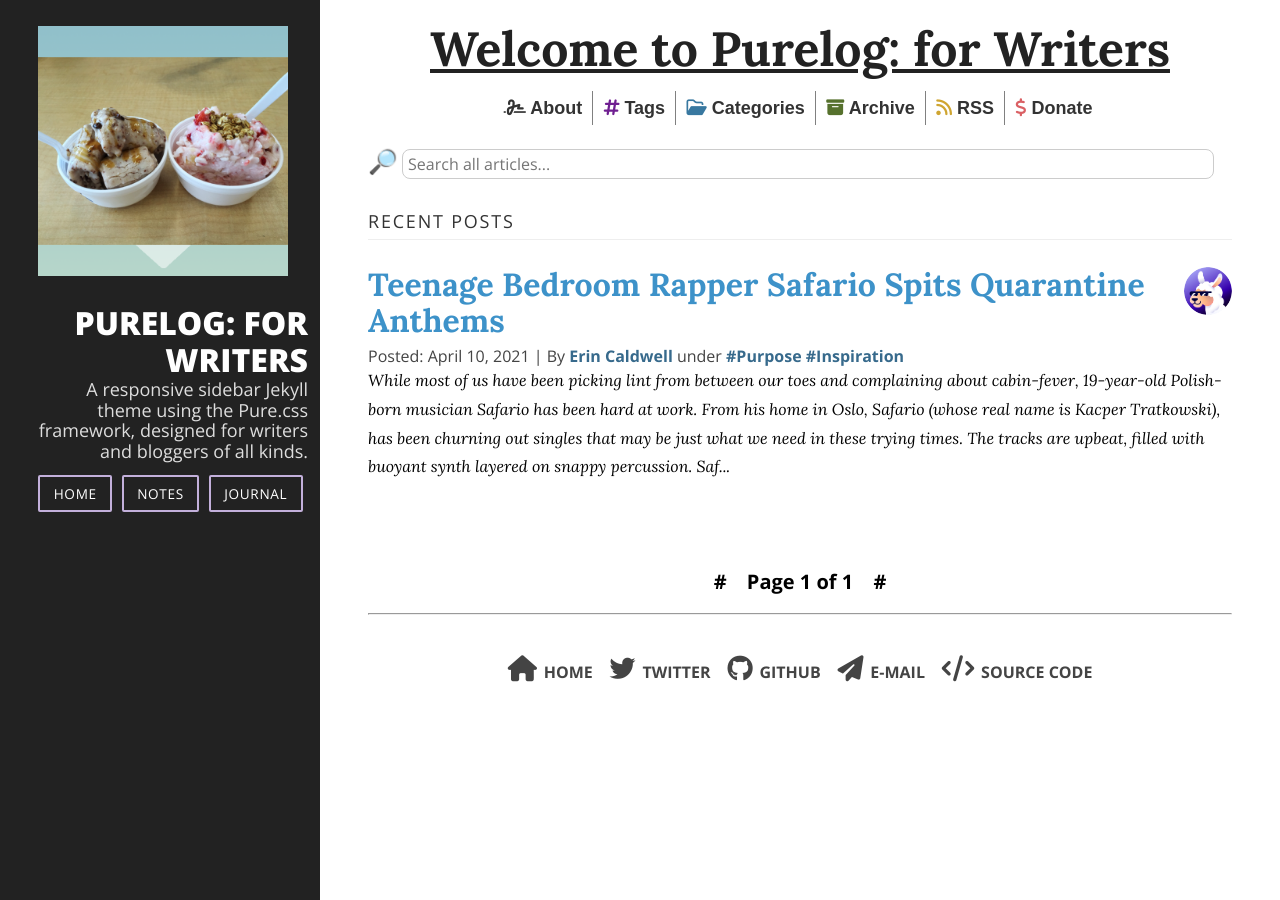
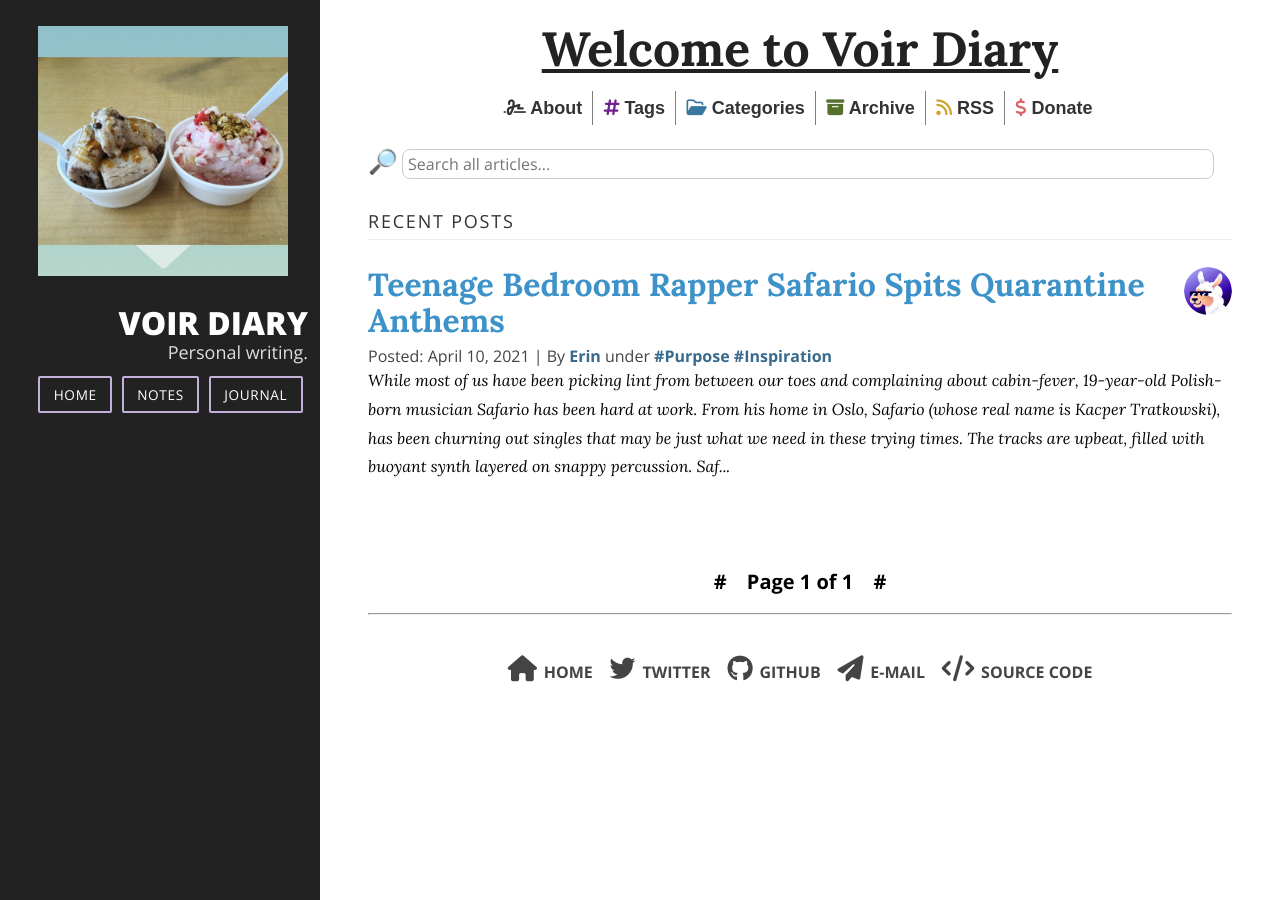
Before and after one commit to VoirDiary/JekyllTheme, a Jekyll site: the page built from index.html, in a window 1280 px wide. Built offline with Jekyll 4.4.1, drawn with Linux system fonts in a browser that asks for light colours; nearby versions of some CDN libraries; the list of posts is cut into pages by our own code.

Commit message:
Update _config.yml

```diff
--- a/_config.yml
+++ b/_config.yml
@@ -18,16 +18,15 @@
 # You can create any custom variable you would like, and they will be accessible
 # in the templates via {{ site.myvariable }}.
 
-title: "Purelog: for Writers"
-email: mail@brennanbrown.ca
+title: "Voir Diary"
+email: erin@voirdiary.com
 description: >- # this means to ignore newlines until "baseurl:"
-  A responsive sidebar Jekyll theme using the Pure.css framework,
-  designed for writers and bloggers of all kinds.
-baseurl: "/dairy" # the subpath of your site, e.g. /blog
+  Personal writing.
+baseurl: "/diary" # the subpath of your site, e.g. /blog
 url: "https://voirdiary.github.io" # the base hostname & protocol for your site, e.g. http://example.com
-repository: brennanbrown/purelog
-twitter: brennankbrown
-github: brennanbrown
+repository: VoirDiary/diary
+twitter: voirdiarrhea
+github: voirdiary
 
 header_image: assets/IMG_1663.PNG
 
@@ -35,13 +34,9 @@ google_analytics:
 comments: true
 disqus: purelog-jekyll
 
-author: Erin Caldwell
+author: Erin
 author_bio: >-
-  Hey there! 😄 My name is Erin Caldwell, I'm a 24-year-old Métis web developer and
-  content strategist from Winnipeg, Manitoba and currently reside in Calgary,
-  Alberta. I've recently compeleted a Full Stack Developer Program at EvolveU,
-  and I'm looking to help those that need web development work done, or
-  searching for ideas and management for their next content project.
+  Hey there! 😄 My name is Erin.  Here you will find my personal writing.  Enjoy!
 author_pic: /assets/IMG_1663.png
 
 paginate: 4
@@ -67,7 +62,7 @@ defaults:
       type: "posts" # previously `post` in Jekyll 2.2.
     values:
       layout: "post"
-      author: Erin Caldwell
+      author: Erin
       avatar: assets/profile-sm.png
   - scope:
       path: ""
```
